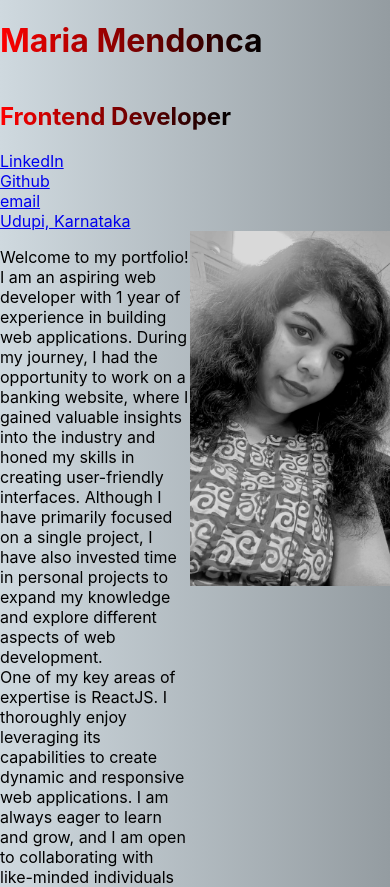
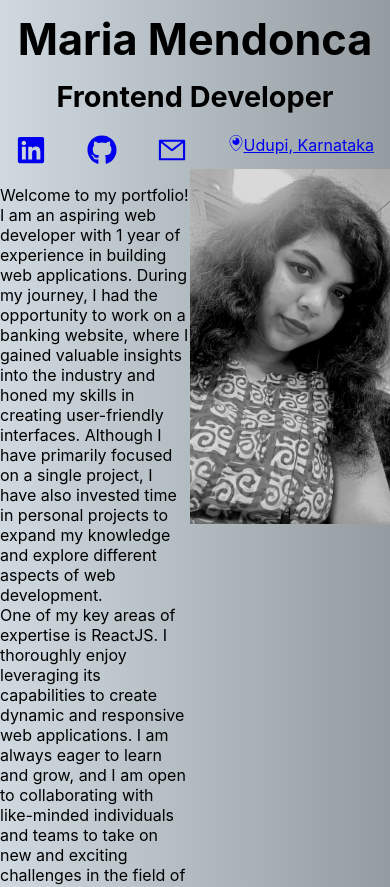
Before and after one commit to mendoncamaria/portfolio, a React (Create React App) app: page / in a window 390 px wide. Shown: the top 887 px of the page. Built offline with nearby package versions, Linux system fonts and the light colour scheme.

Commit message:
added icons, styling

```diff
--- a/src/components/header/Header.jsx
+++ b/src/components/header/Header.jsx
@@ -1,21 +1,23 @@
 import React from 'react';
 import styles from './header.module.css';
+import { FaGithub, FaLinkedin, FaPeriscope } from 'react-icons/fa';
+import { AiOutlineMail } from 'react-icons/ai';
 
 function Header() {
   return (
-    <>
-      <div>
+    <div className={styles.container}>
+      <div style={{ display: 'flex', flexDirection: 'column'}}>
         <h1 className={styles.name}>Maria Mendonca</h1>
-        <h2 className={styles.name}>Frontend Developer</h2>
+        <h2 className={styles.title}>Frontend Developer</h2>
       </div>
-      <div>
+      <div style={{ display: 'flex', justifyContent: 'space-between' }}>
         <div>
           <a
             href="https://www.linkedin.com/in/mariamendonca/"
             target="_blank"
             rel="noreferrer"
           >
-            LinkedIn
+            <FaLinkedin size={30} />
           </a>
         </div>
         <div>
@@ -24,12 +26,12 @@ function Header() {
             target="_blank"
             rel="noreferrer"
           >
-            Github
+            <FaGithub size={30} />
           </a>
         </div>
         <div>
           <a href="mailto:freelancermariamendonca@gmail.com?subject=Me&body=Hello!">
-            email
+            <AiOutlineMail size={30} />
           </a>
         </div>
         <div>
@@ -38,11 +40,13 @@ function Header() {
             target="_blank"
             rel="noreferrer"
           >
+            {' '}
+            <FaPeriscope />
             Udupi, Karnataka
           </a>
         </div>
       </div>
-    </>
+    </div>
   );
 }
 
--- a/src/components/header/header.module.css
+++ b/src/components/header/header.module.css
@@ -1,7 +1,36 @@
-.name{
-    display: inline-block;
-    background: linear-gradient(90deg, red, black);
-    -webkit-background-clip: text;
-    background-clip: text;
-    -webkit-text-fill-color: transparent;
+.container {
+  margin: 0rem 10rem;
 }
+
+.name {
+  display: inline-block;
+  font-size: 3em;
+  margin-block-start: 0.5em;
+  margin-block-end: 0em;
+  margin-inline-start: 0px;
+  margin-inline-end: 0px;
+  align-self: center;
+}
+.title {
+  display: inline-block;
+  font-size: 1.8em;
+  margin-block-start: 0.5em;
+  margin-block-end: 0.7em;
+  margin-inline-start: 0px;
+  margin-inline-end: 0px;
+  align-self: center;
+}
+
+@media (max-width: 500px) {
+  .name {
+    font-size: 2.7em;
+    margin-block-start: 0.3em;
+    margin-block-end: 0em;
+    margin-inline-start: 0px;
+    margin-inline-end: 0px;
+    align-self: center;
+  }
+  .container {
+    margin: 0 1rem;
+  }
+}
```
